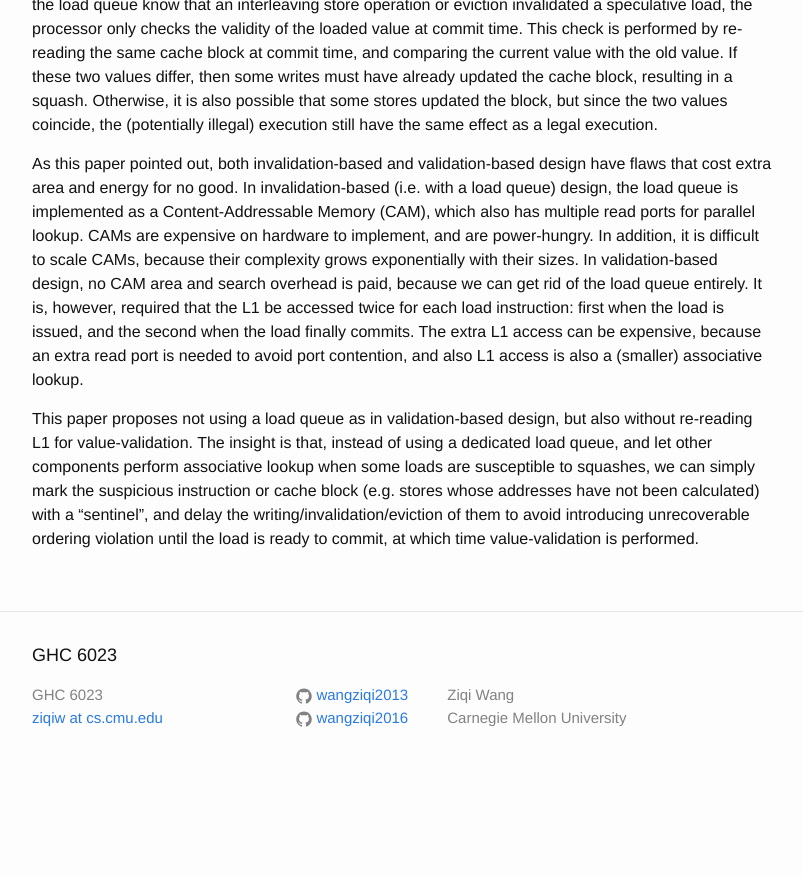
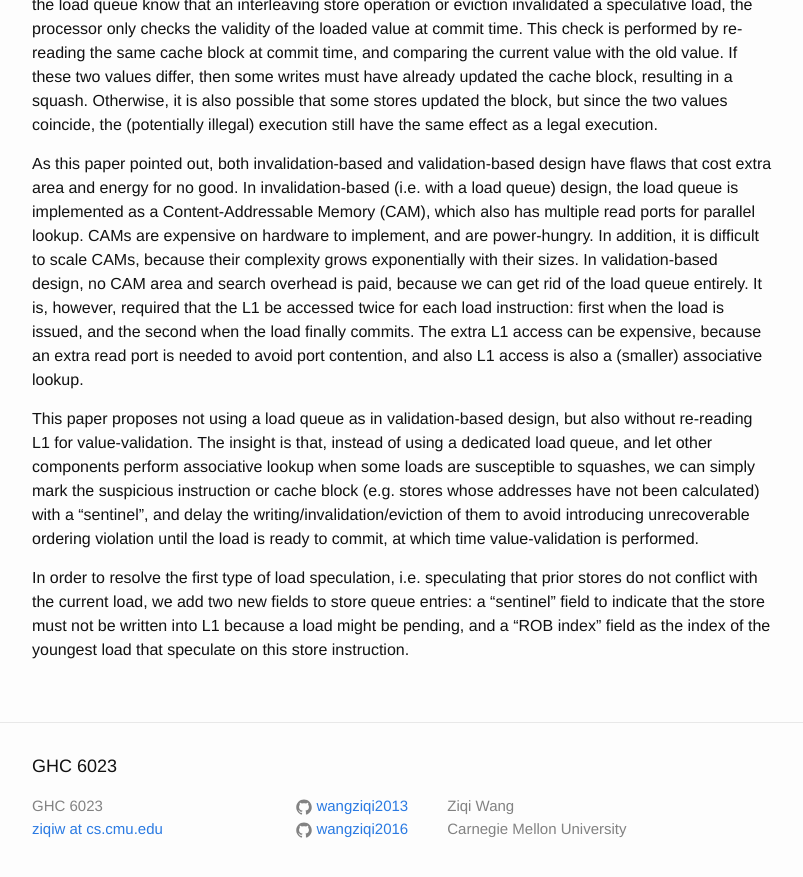
Before and after one commit to wangziqi2013/wangziqi2013.github.io, a Jekyll site: the page built from _posts/2019-08-07-the-superfluous-load-queue.markdown, in a window 1280 px wide and 900 px high, scrolled down 1702 px. Shown: the top 877 px of the window, without its empty margins (238-1041 px from the left). Built offline with Jekyll 4.4.1, drawn with Linux system fonts in a browser that asks for light colours; before the commit the page ends 2491 px from its top, so only the background shows below that.

Commit message:
Adding new fields

```diff
--- a/_posts/2019-08-07-the-superfluous-load-queue.markdown
+++ b/_posts/2019-08-07-the-superfluous-load-queue.markdown
@@ -80,3 +80,8 @@ The insight is that, instead of using a dedicated load queue, and let other comp
 loads are susceptible to squashes, we can simply mark the suspicious instruction or cache block (e.g. stores whose addresses
 have not been calculated) with a "sentinel", and delay the writing/invalidation/eviction of them to avoid introducing
 unrecoverable ordering violation until the load is ready to commit, at which time value-validation is performed.
+
+In order to resolve the first type of load speculation, i.e. speculating that prior stores do not conflict with the current load,
+we add two new fields to store queue entries: a "sentinel" field to indicate that the store must not be written into L1
+because a load might be pending, and a "ROB index" field as the index of the youngest load that speculate on this store
+instruction.
```
